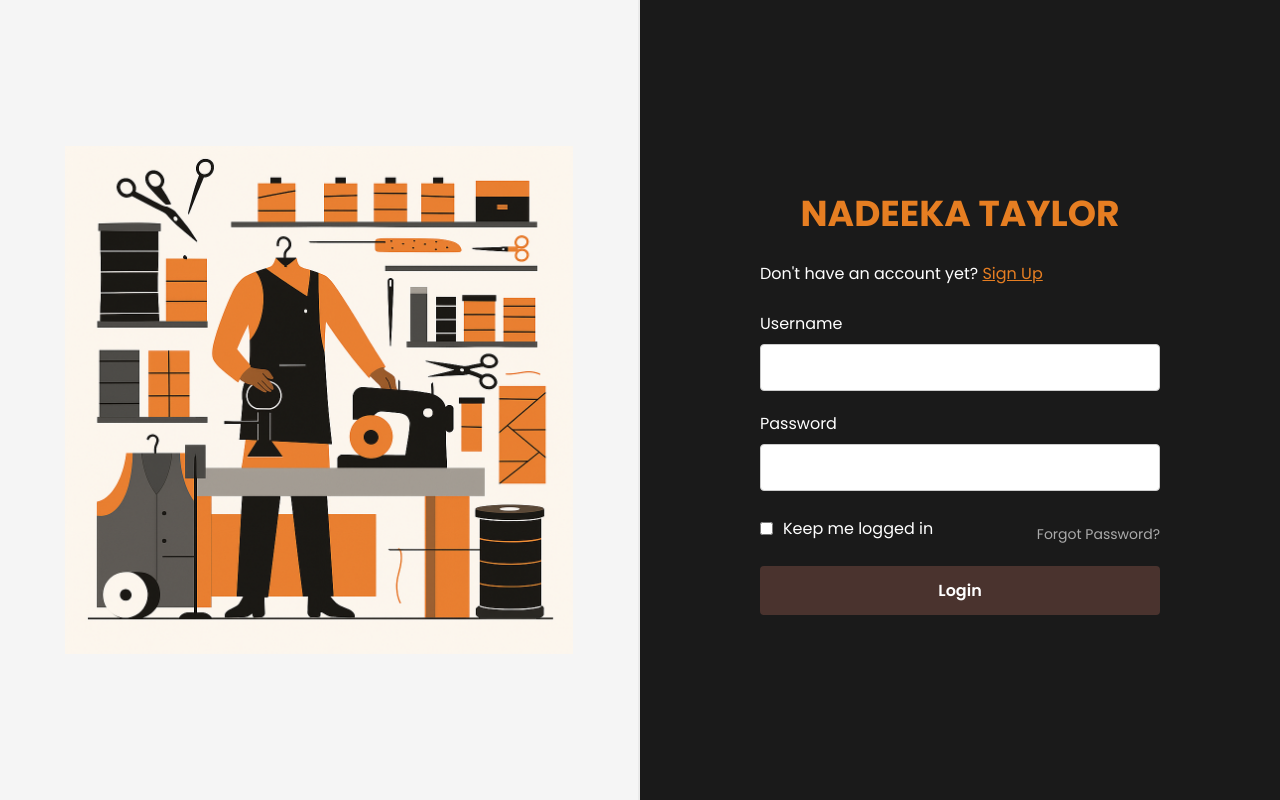
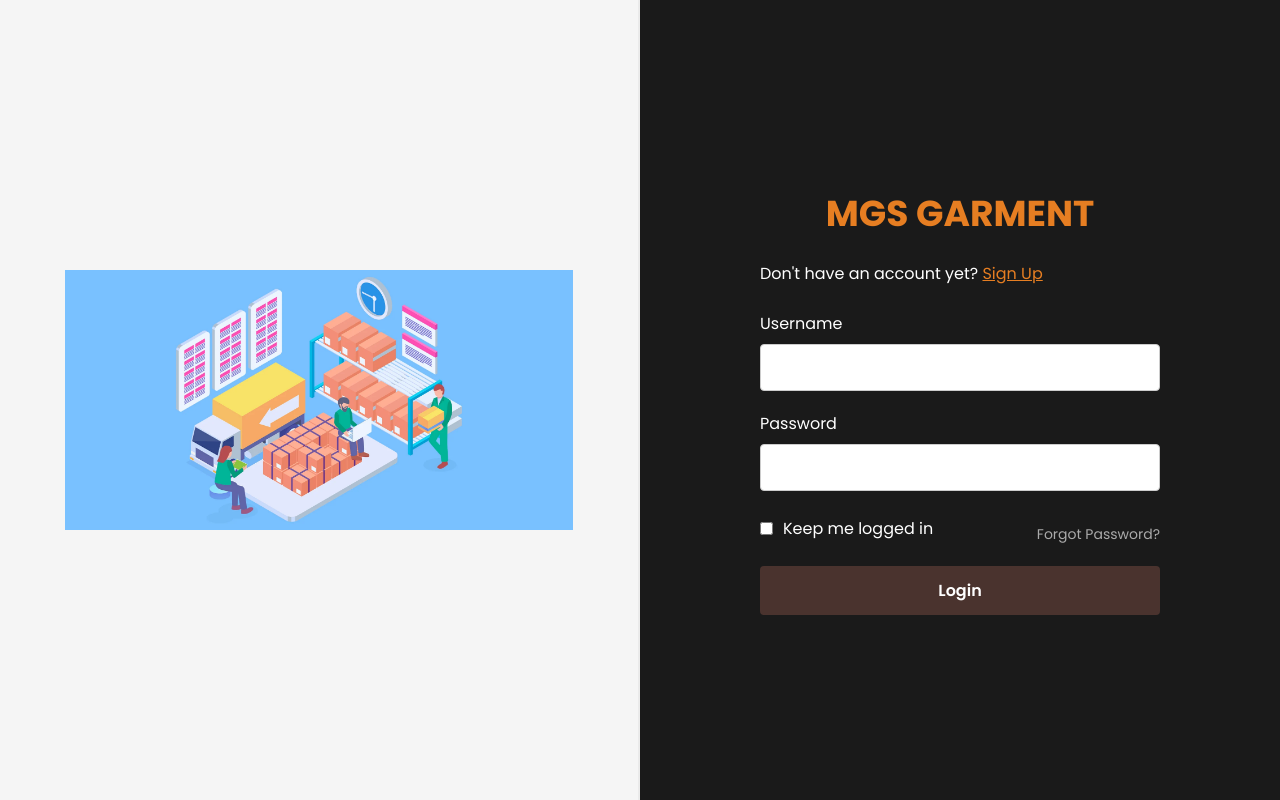
Before and after one commit to SSMShehan/taylor_inventory, a PHP site: page /login.php in a window 1280 px wide. Run offline with PHP 8.4, Linux system fonts and the light colour scheme.

Commit message:
loginfixed

```diff
--- a/pages/login.php
+++ b/pages/login.php
@@ -238,11 +238,11 @@ if($_SERVER["REQUEST_METHOD"] == "POST"){
 <body>
     <div class="container">
         <div class="left-panel">
-            <img src="../img/tailor-illustration.png" alt="Tailor Illustration" class="illustration">
+            <img src="../img/MicrosoftTeams-image.webp" alt="Tailor Illustration" class="illustration">
         </div>
         <div class="right-panel">
             <div class="login-form">
-                <h1 class="login-title">NADEEKA TAYLOR</h1>
+                <h1 class="login-title">MGS GARMENT</h1>
 
                 <?php
                 if(!empty($login_err)){
```
Also changed, not shown: img/MicrosoftTeams-image.webp (added).
